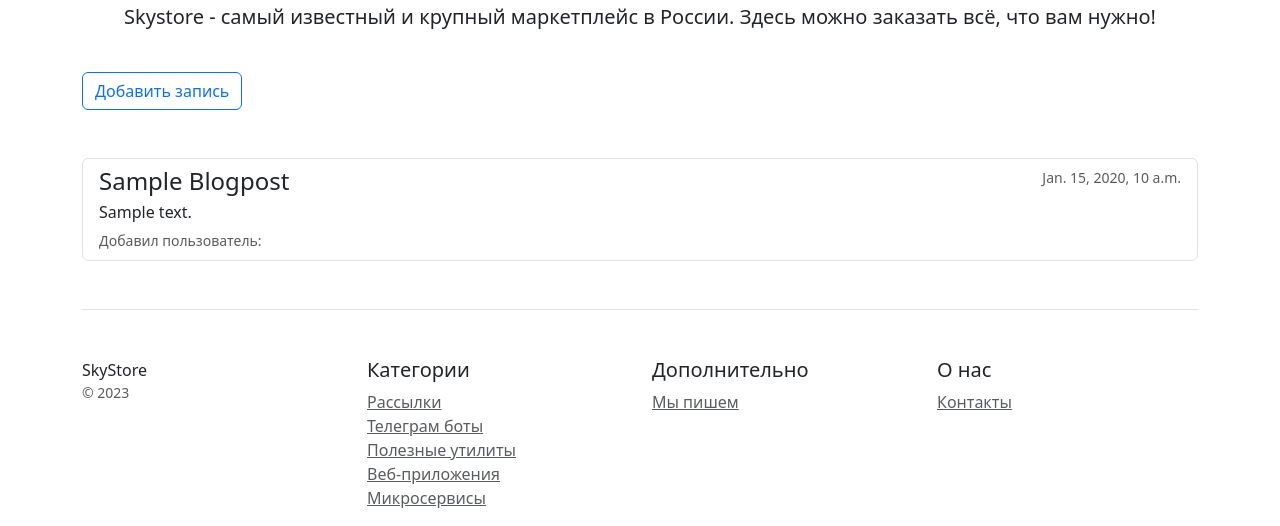
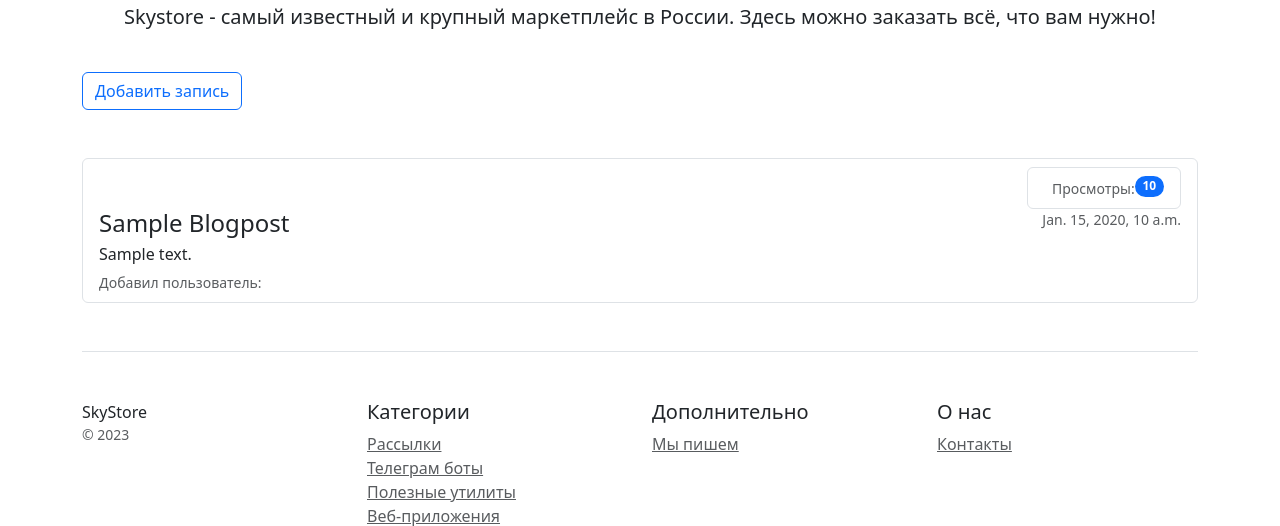
Before and after one commit to valeradyomin/homework_online_store, a Django app: page /blog/ in a window 1280 px wide. Shown: the part 212-738 px from the top of the page. Run offline with Django 4.2, Linux system fonts and the light colour scheme; tables that the repository leaves empty hold one stand-in row (values such as "Sample post"); some libraries are stand-ins or nearby versions.

Commit message:
HW4: blogpost_list fix

```diff
--- a/blog/templates/blog/blogpost_list.html
+++ b/blog/templates/blog/blogpost_list.html
@@ -10,6 +10,17 @@
 <div class="list-group">
 {% for object in object_list %}
   <a href="{% url 'blog:view' object.pk %}" class="list-group-item list-group-item-action">
+      <div class="d-flex justify-content-end mt-auto">
+
+          <ol class="list-group list-group">
+              <li class="list-group-item d-flex justify-content-between align-items-start">
+                  <div class="ms-2 me-auto">
+                      <small class="text-body-secondary">Просмотры:</small>
+                  </div>
+                  <span class="badge bg-primary rounded-pill">{{ object.views_count }}</span>
+          </ol>
+
+      </div>
     <div class="d-flex w-100 justify-content-between">
       <h4 class="mb-1">{{ object.title | title }}</h4>
       <small class="text-body-secondary">{{ object.date_create }}</small>
```
